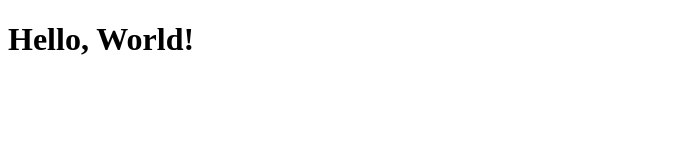
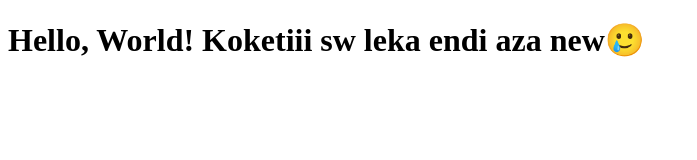
Before and after one commit to Lakinbae/Lakin-s-, a plain HTML site: page index.html in a window 1280 px wide. Shown: the whole page, without its empty margins (0-697 px from the left). Drawn offline with Linux system fonts and the light colour scheme.

Commit message:
Update index.html

```diff
--- a/index.html
+++ b/index.html
@@ -4,6 +4,7 @@
     <title>Hello!</title>
 </head>
 <body>
-    <h1>Hello, World!</h1>
+    <h1>Hello, World!
+    Koketiii sw leka endi aza new🥲</h1>
 </body>
 </html>
```
